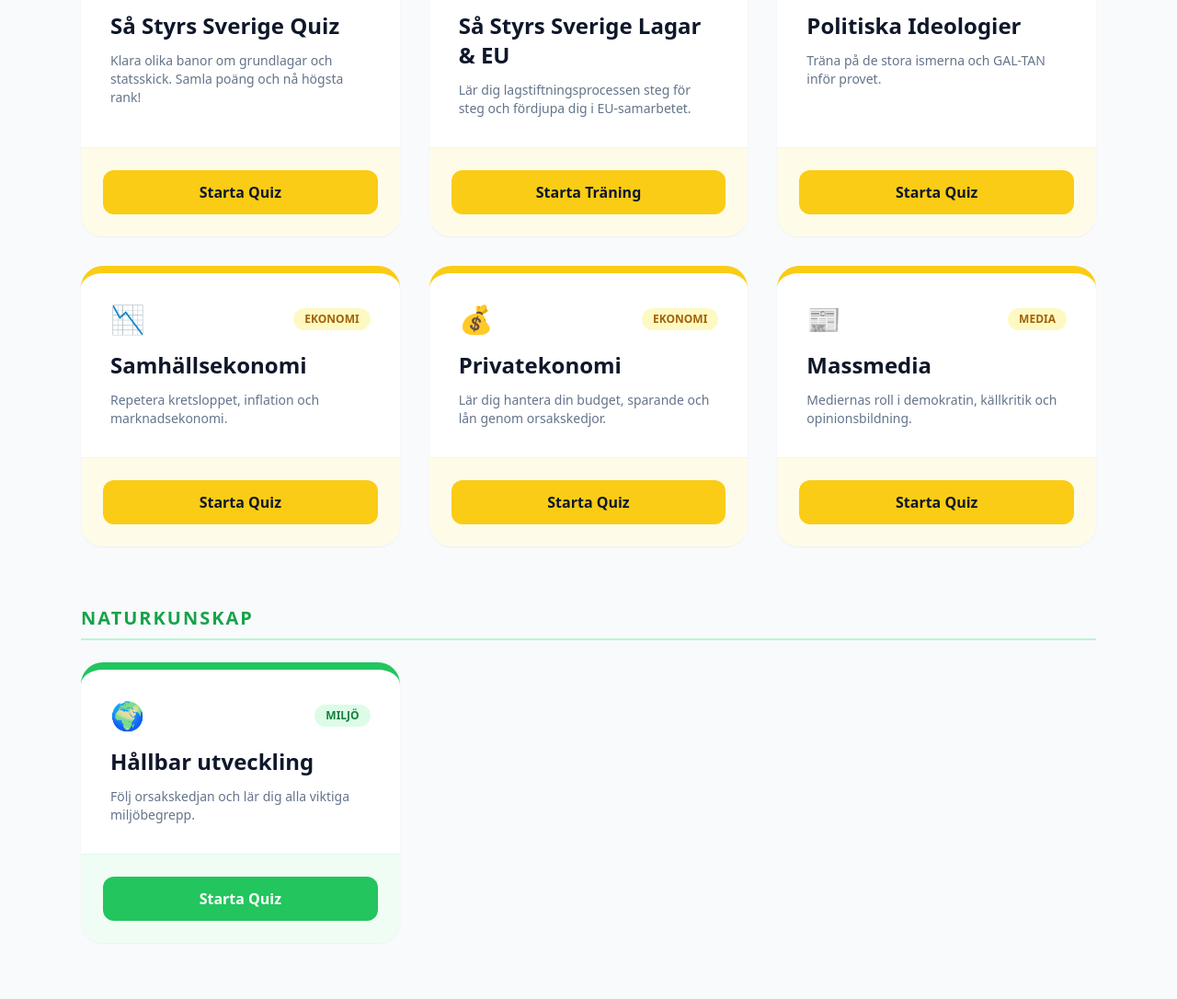
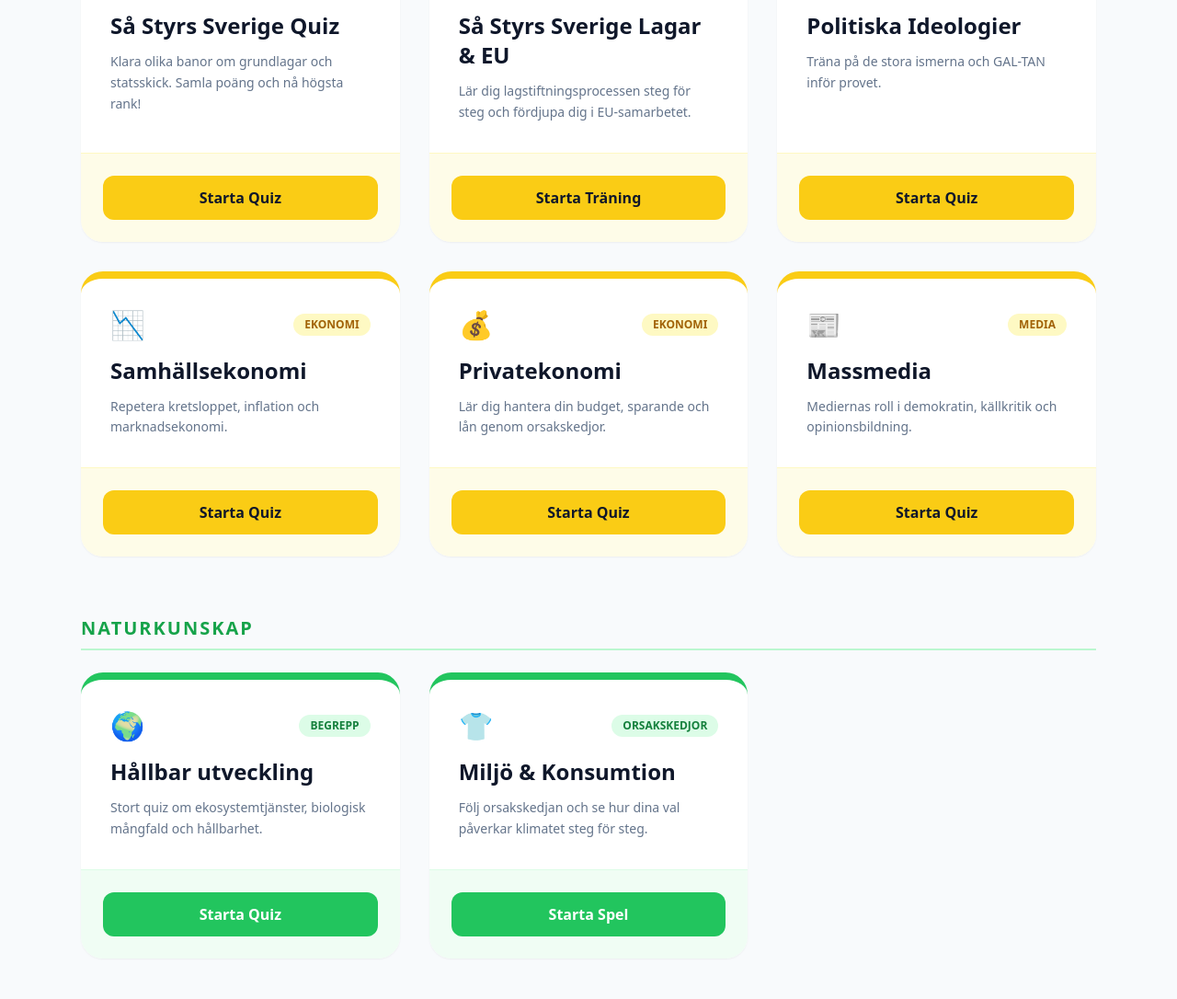
Before and after one commit to johnblixt/johnshemsida, a plain HTML site: page Index.html in a window 1280 px wide. Shown: the part 382-1468 px from the top of the page at 92% size. Drawn offline with nearby package versions, Linux system fonts and the light colour scheme.

Commit message:
Update Index.html

```diff
--- a/Index.html
+++ b/Index.html
@@ -30,90 +30,84 @@
         <h2 class="text-xl font-black uppercase tracking-widest text-yellow-600 mb-6 border-b-2 border-yellow-200 pb-2">Samhällskunskap</h2>
         <div class="grid grid-cols-1 md:grid-cols-2 lg:grid-cols-3 gap-8 mb-16">
 
-            <!-- Så Styrs Sverige Quiz (Banspelet) -->
-            <div class="card-hover bg-white rounded-3xl shadow-sm border-t-8 border-yellow-400 overflow-hidden flex flex-col">
+            <div class="card-hover bg-white rounded-3xl shadow-sm border-t-8 border-yellow-400 overflow-hidden flex flex-col h-full">
                 <div class="p-8 flex-grow">
                     <div class="flex items-center justify-between mb-4">
                         <span class="text-3xl">🏛️</span>
                         <span class="bg-yellow-100 text-yellow-700 text-xs font-bold px-3 py-1 rounded-full uppercase">Utmaning</span>
                     </div>
                     <h3 class="text-2xl font-bold text-slate-900 mb-3">Så Styrs Sverige Quiz</h3>
-                    <p class="text-slate-500 text-sm">Klara olika banor om grundlagar och statsskick. Samla poäng och nå högsta rank!</p>
+                    <p class="text-slate-500 text-sm leading-relaxed">Klara olika banor om grundlagar och statsskick. Samla poäng och nå högsta rank!</p>
                 </div>
                 <div class="p-6 bg-yellow-50 mt-auto border-t border-yellow-100">
                     <a href="sh_styrning_game.html" class="block w-full text-center bg-yellow-400 text-slate-900 py-3 rounded-xl font-bold hover:bg-yellow-500 transition-all">Starta Quiz</a>
                 </div>
             </div>
 
-            <!-- Så Styrs Sverige Lagar & EU (Processen) -->
-            <div class="card-hover bg-white rounded-3xl shadow-sm border-t-8 border-yellow-400 overflow-hidden flex flex-col">
+            <div class="card-hover bg-white rounded-3xl shadow-sm border-t-8 border-yellow-400 overflow-hidden flex flex-col h-full">
                 <div class="p-8 flex-grow">
                     <div class="flex items-center justify-between mb-4">
                         <span class="text-3xl">⚖️</span>
                         <span class="bg-yellow-100 text-yellow-700 text-xs font-bold px-3 py-1 rounded-full uppercase">Processen</span>
                     </div>
                     <h3 class="text-2xl font-bold text-slate-900 mb-3">Så Styrs Sverige Lagar & EU</h3>
-                    <p class="text-slate-500 text-sm">Lär dig lagstiftningsprocessen steg för steg och fördjupa dig i EU-samarbetet.</p>
+                    <p class="text-slate-500 text-sm leading-relaxed">Lär dig lagstiftningsprocessen steg för steg och fördjupa dig i EU-samarbetet.</p>
                 </div>
                 <div class="p-6 bg-yellow-50 mt-auto border-t border-yellow-100">
                     <a href="sh_styrning.html" class="block w-full text-center bg-yellow-400 text-slate-900 py-3 rounded-xl font-bold hover:bg-yellow-500 transition-all">Starta Träning</a>
                 </div>
             </div>
 
-            <!-- Ideologier -->
-            <div class="card-hover bg-white rounded-3xl shadow-sm border-t-8 border-yellow-400 overflow-hidden flex flex-col">
+            <div class="card-hover bg-white rounded-3xl shadow-sm border-t-8 border-yellow-400 overflow-hidden flex flex-col h-full">
                 <div class="p-8 flex-grow">
                     <div class="flex items-center justify-between mb-4">
                         <span class="text-3xl">🗳️</span>
                         <span class="bg-yellow-100 text-yellow-700 text-xs font-bold px-3 py-1 rounded-full uppercase">Ismer</span>
                     </div>
                     <h3 class="text-2xl font-bold text-slate-900 mb-3">Politiska Ideologier</h3>
-                    <p class="text-slate-500 text-sm">Träna på de stora ismerna och GAL-TAN inför provet.</p>
+                    <p class="text-slate-500 text-sm leading-relaxed">Träna på de stora ismerna och GAL-TAN inför provet.</p>
                 </div>
                 <div class="p-6 bg-yellow-50 mt-auto border-t border-yellow-100">
                     <a href="sh_ideologier.html" class="block w-full text-center bg-yellow-400 text-slate-900 py-3 rounded-xl font-bold hover:bg-yellow-500 transition-all">Starta Quiz</a>
                 </div>
             </div>
 
-            <!-- Samhällsekonomi -->
-            <div class="card-hover bg-white rounded-3xl shadow-sm border-t-8 border-yellow-400 overflow-hidden flex flex-col">
+            <div class="card-hover bg-white rounded-3xl shadow-sm border-t-8 border-yellow-400 overflow-hidden flex flex-col h-full">
                 <div class="p-8 flex-grow">
                     <div class="flex items-center justify-between mb-4">
                         <span class="text-3xl">📉</span>
                         <span class="bg-yellow-100 text-yellow-700 text-xs font-bold px-3 py-1 rounded-full uppercase">Ekonomi</span>
                     </div>
                     <h3 class="text-2xl font-bold text-slate-900 mb-3">Samhällsekonomi</h3>
-                    <p class="text-slate-500 text-sm">Repetera kretsloppet, inflation och marknadsekonomi.</p>
+                    <p class="text-slate-500 text-sm leading-relaxed">Repetera kretsloppet, inflation och marknadsekonomi.</p>
                 </div>
                 <div class="p-6 bg-yellow-50 mt-auto border-t border-yellow-100">
                     <a href="sh_ekonomi.html" class="block w-full text-center bg-yellow-400 text-slate-900 py-3 rounded-xl font-bold hover:bg-yellow-500 transition-all">Starta Quiz</a>
                 </div>
             </div>
 
-            <!-- Privatekonomi -->
-            <div class="card-hover bg-white rounded-3xl shadow-sm border-t-8 border-yellow-400 overflow-hidden flex flex-col">
+            <div class="card-hover bg-white rounded-3xl shadow-sm border-t-8 border-yellow-400 overflow-hidden flex flex-col h-full">
                 <div class="p-8 flex-grow">
                     <div class="flex items-center justify-between mb-4">
                         <span class="text-3xl">💰</span>
                         <span class="bg-yellow-100 text-yellow-700 text-xs font-bold px-3 py-1 rounded-full uppercase">Ekonomi</span>
                     </div>
                     <h3 class="text-2xl font-bold text-slate-900 mb-3">Privatekonomi</h3>
-                    <p class="text-slate-500 text-sm">Lär dig hantera din budget, sparande och lån genom orsakskedjor.</p>
+                    <p class="text-slate-500 text-sm leading-relaxed">Lär dig hantera din budget, sparande och lån genom orsakskedjor.</p>
                 </div>
                 <div class="p-6 bg-yellow-50 mt-auto border-t border-yellow-100">
                     <a href="sh_privatekonomi.html" class="block w-full text-center bg-yellow-400 text-slate-900 py-3 rounded-xl font-bold hover:bg-yellow-500 transition-all">Starta Quiz</a>
                 </div>
             </div>
 
-            <!-- Massmedia -->
-            <div class="card-hover bg-white rounded-3xl shadow-sm border-t-8 border-yellow-400 overflow-hidden flex flex-col">
+            <div class="card-hover bg-white rounded-3xl shadow-sm border-t-8 border-yellow-400 overflow-hidden flex flex-col h-full">
                 <div class="p-8 flex-grow">
                     <div class="flex items-center justify-between mb-4">
                         <span class="text-3xl">📰</span>
                         <span class="bg-yellow-100 text-yellow-700 text-xs font-bold px-3 py-1 rounded-full uppercase">Media</span>
                     </div>
                     <h3 class="text-2xl font-bold text-slate-900 mb-3">Massmedia</h3>
-                    <p class="text-slate-500 text-sm">Mediernas roll i demokratin, källkritik och opinionsbildning.</p>
+                    <p class="text-slate-500 text-sm leading-relaxed">Mediernas roll i demokratin, källkritik och opinionsbildning.</p>
                 </div>
                 <div class="p-6 bg-yellow-50 mt-auto border-t border-yellow-100">
                     <a href="sh_massmedia.html" class="block w-full text-center bg-yellow-400 text-slate-900 py-3 rounded-xl font-bold hover:bg-yellow-500 transition-all">Starta Quiz</a>
@@ -125,18 +119,33 @@
         <h2 class="text-xl font-black uppercase tracking-widest text-green-600 mb-6 border-b-2 border-green-200 pb-2">Naturkunskap</h2>
         <div class="grid grid-cols-1 md:grid-cols-2 lg:grid-cols-3 gap-8 mb-16">
 
-            <!-- Hållbar utveckling -->
-            <div class="card-hover bg-white rounded-3xl shadow-sm border-t-8 border-green-500 overflow-hidden flex flex-col">
+            <!-- Hållbar utveckling - Quiz -->
+            <div class="card-hover bg-white rounded-3xl shadow-sm border-t-8 border-green-500 overflow-hidden flex flex-col h-full">
                 <div class="p-8 flex-grow">
                     <div class="flex items-center justify-between mb-4">
                         <span class="text-3xl">🌍</span>
-                        <span class="bg-green-100 text-green-700 text-xs font-bold px-3 py-1 rounded-full uppercase">Miljö</span>
+                        <span class="bg-green-100 text-green-700 text-xs font-bold px-3 py-1 rounded-full uppercase">Begrepp</span>
                     </div>
                     <h3 class="text-2xl font-bold text-slate-900 mb-3">Hållbar utveckling</h3>
-                    <p class="text-slate-500 text-sm">Följ orsakskedjan och lär dig alla viktiga miljöbegrepp.</p>
+                    <p class="text-slate-500 text-sm leading-relaxed">Stort quiz om ekosystemtjänster, biologisk mångfald och hållbarhet.</p>
                 </div>
                 <div class="p-6 bg-green-50 mt-auto border-t border-green-100">
                     <a href="nk_hallbarhet.html" class="block w-full text-center bg-green-500 text-white py-3 rounded-xl font-bold hover:bg-green-600 transition-all">Starta Quiz</a>
+                </div>
+            </div>
+
+            <!-- Miljö & Konsumtion - Orsakskedjor -->
+            <div class="card-hover bg-white rounded-3xl shadow-sm border-t-8 border-green-500 overflow-hidden flex flex-col h-full">
+                <div class="p-8 flex-grow">
+                    <div class="flex items-center justify-between mb-4">
+                        <span class="text-3xl">👕</span>
+                        <span class="bg-green-100 text-green-700 text-xs font-bold px-3 py-1 rounded-full uppercase">Orsakskedjor</span>
+                    </div>
+                    <h3 class="text-2xl font-bold text-slate-900 mb-3">Miljö & Konsumtion</h3>
+                    <p class="text-slate-500 text-sm leading-relaxed">Följ orsakskedjan och se hur dina val påverkar klimatet steg för steg.</p>
+                </div>
+                <div class="p-6 bg-green-50 mt-auto border-t border-green-100">
+                    <a href="nk_miljo.html" class="block w-full text-center bg-green-500 text-white py-3 rounded-xl font-bold hover:bg-green-600 transition-all">Starta Spel</a>
                 </div>
             </div>
         </div>
@@ -145,15 +154,14 @@
         <h2 class="text-xl font-black uppercase tracking-widest text-red-600 mb-6 border-b-2 border-red-200 pb-2">AI</h2>
         <div class="grid grid-cols-1 md:grid-cols-2 lg:grid-cols-3 gap-8">
 
-            <!-- AI Quiz -->
-            <div class="card-hover bg-white rounded-3xl shadow-sm border-t-8 border-red-500 overflow-hidden flex flex-col">
+            <div class="card-hover bg-white rounded-3xl shadow-sm border-t-8 border-red-500 overflow-hidden flex flex-col h-full">
                 <div class="p-8 flex-grow">
                     <div class="flex items-center justify-between mb-4">
                         <span class="text-3xl">🤖</span>
                         <span class="bg-red-100 text-red-700 text-xs font-bold px-3 py-1 rounded-full uppercase">Teknik</span>
                     </div>
                     <h3 class="text-2xl font-bold text-slate-900 mb-3">AI-Mästaren</h3>
-                    <p class="text-slate-500 text-sm">Träna på framtidens teknik, maskininlärning och etik.</p>
+                    <p class="text-slate-500 text-sm leading-relaxed">Träna på framtidens teknik, maskininlärning och etik.</p>
                 </div>
                 <div class="p-6 bg-red-50 mt-auto border-t border-red-100">
                     <a href="ai_quiz.html" class="block w-full text-center bg-red-500 text-white py-3 rounded-xl font-bold hover:bg-red-600 transition-all">Starta Quiz</a>
```
